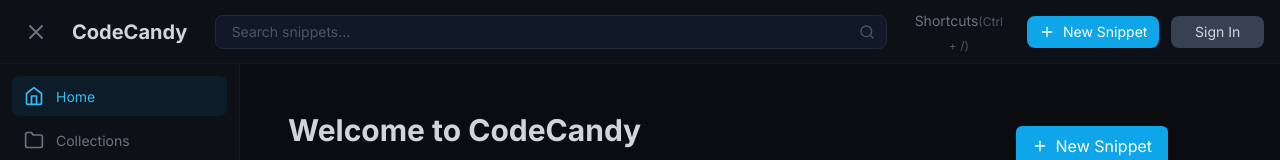
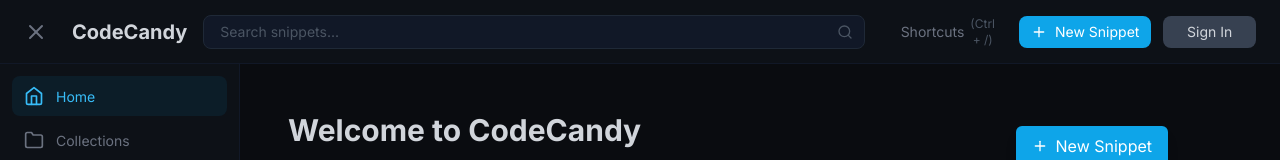
Before and after one commit to suraniharsh/CodeCandy, a React (Vite) app: page / in a window 1280 px wide. Shown: the top 160 px of the page. Built offline with nearby package versions, Linux system fonts and the light colour scheme; no server answers.

Commit message:
fix(Navbar): update right section padding and button class for improved layout and responsiveness

```diff
--- a/src/components/Navbar.tsx
+++ b/src/components/Navbar.tsx
@@ -21,7 +21,7 @@
 
   const rightSection = () => {
     return (
-      <div className="flex flex-col items-center gap-2 ml-auto md:flex-row sm:gap-3">
+      <div className="flex flex-col items-center gap-2 p-2 ml-auto md:flex-row sm:gap-3">
         <Link
           to="/search"
           className="p-2 transition-colors rounded-lg text-dark-300 hover:text-dark-100 hover:bg-dark-700/50 sm:hidden"
@@ -33,7 +33,7 @@
         <button
           onClick={() => setIsShortcutsOpen(true)}
           type="button"
-          className=":flex items-center gap-1.5 px-3 py-1.5 text-dark-300 hover:text-dark-100 hover:bg-dark-700/50 rounded-lg transition-colors"
+          className="flex items-center justify-center gap-1.5 px-3 py-1.5 text-dark-300 hover:text-dark-100 hover:bg-dark-700/50 rounded-lg transition-colors w-full md:w-max"
         >
           <span className="text-sm">Shortcuts</span>
           <span className="text-xs text-dark-400">(Ctrl + /)</span>
```
